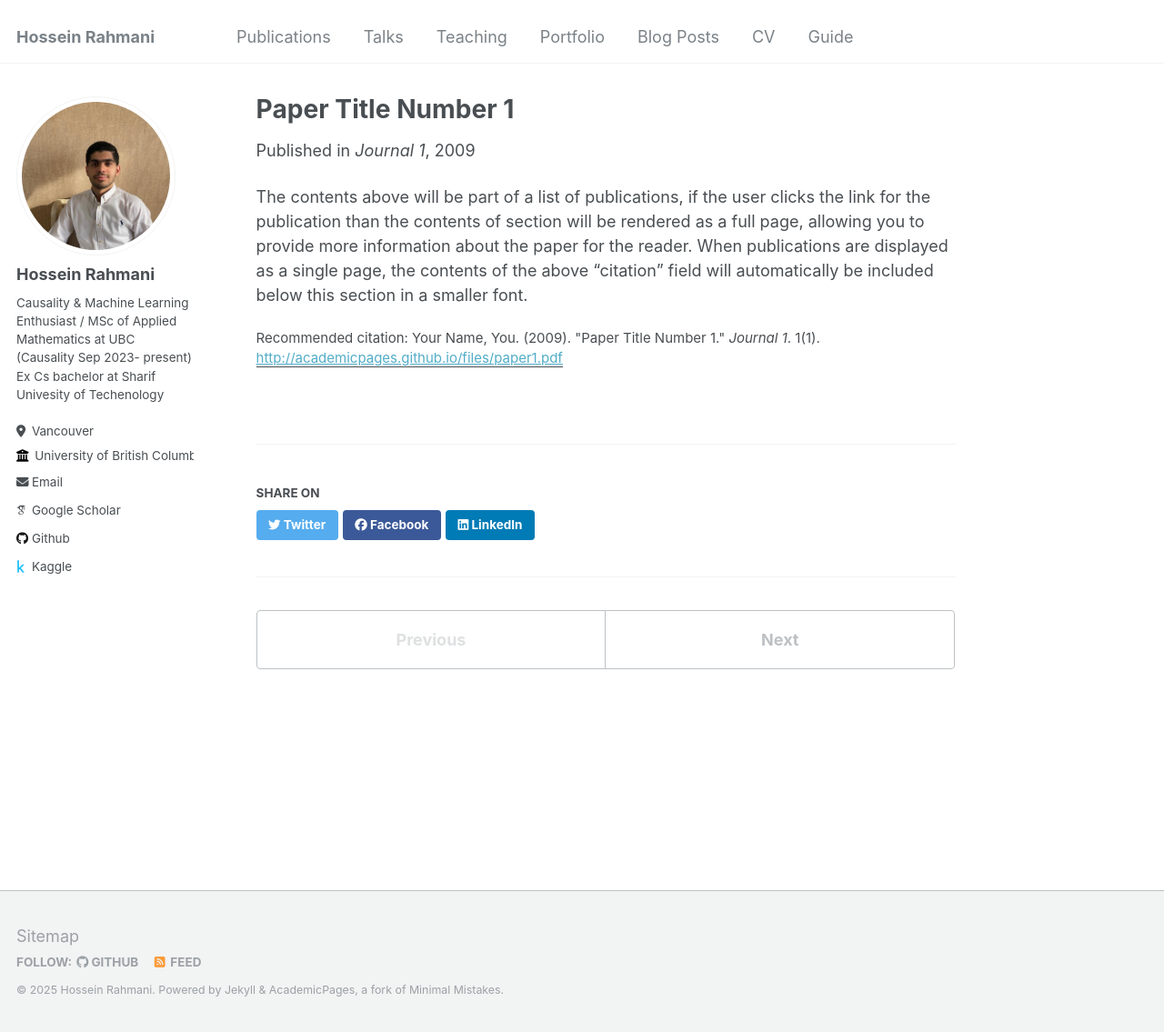
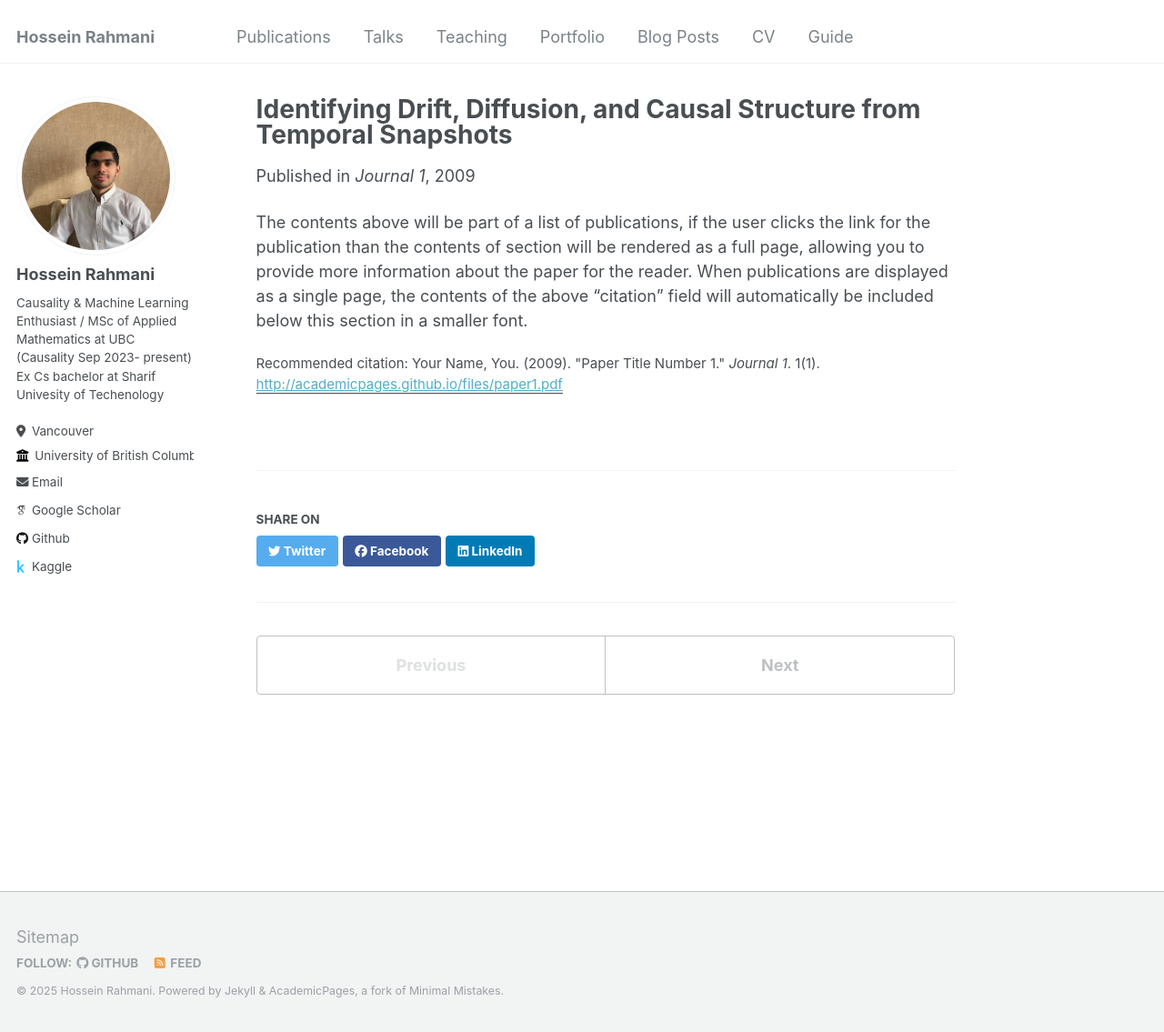
Before and after one commit to rahmani-hossein/rahmani-hossein.github.io, a Jekyll site: the page built from _publications/2009-10-01-paper-title-number-1.md, in a window 1280 px wide and 1135 px high. Shown: the whole window at 91% size. Built offline with Jekyll 4.4.1, drawn with Linux system fonts in a browser that asks for light colours; some web fonts are replaced.

Commit message:
Update 2009-10-01-paper-title-number-1.md

```diff
--- a/_publications/2009-10-01-paper-title-number-1.md
+++ b/_publications/2009-10-01-paper-title-number-1.md
@@ -1,5 +1,5 @@
 ---
-title: "Paper Title Number 1"
+title: "Identifying Drift, Diffusion, and Causal Structure from Temporal Snapshots"
 collection: publications
 permalink: /publication/2009-10-01-paper-title-number-1
 excerpt: 'This paper is about the number 1. The number 2 is left for future work.'
```
